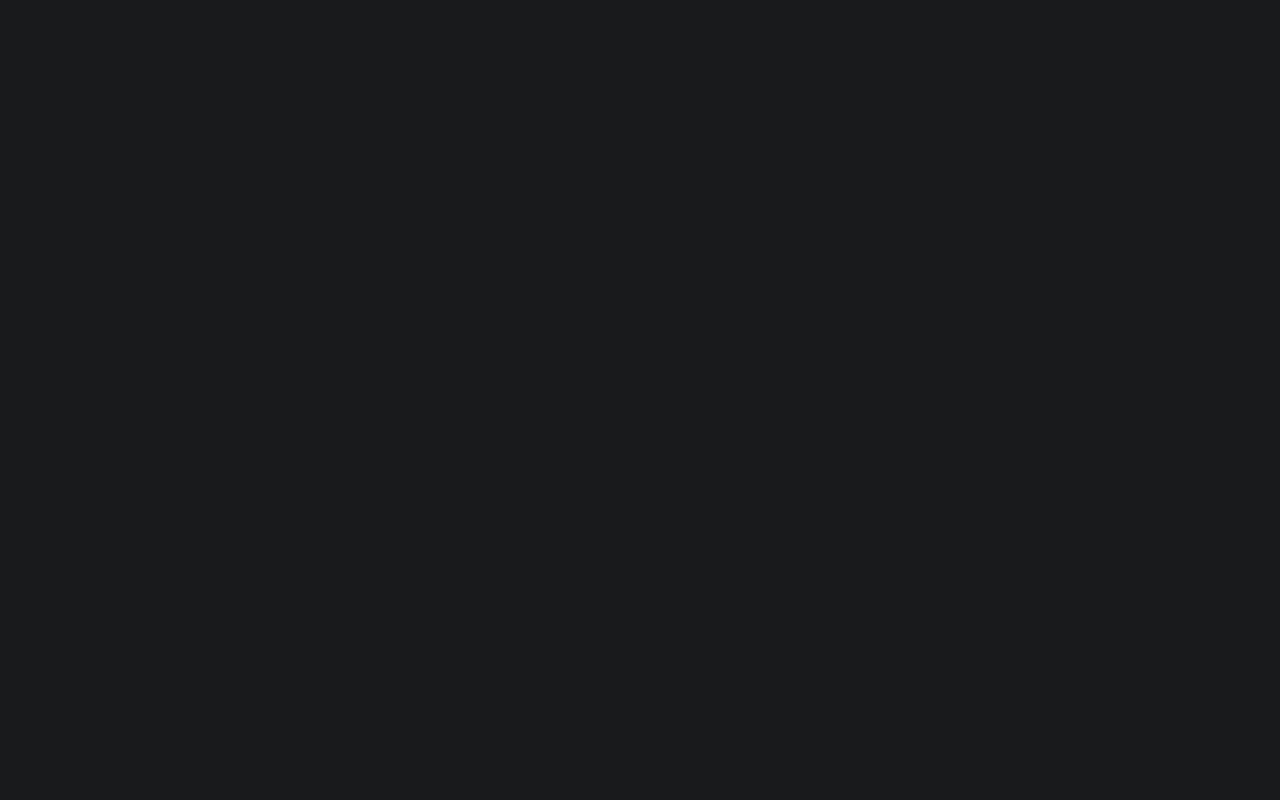
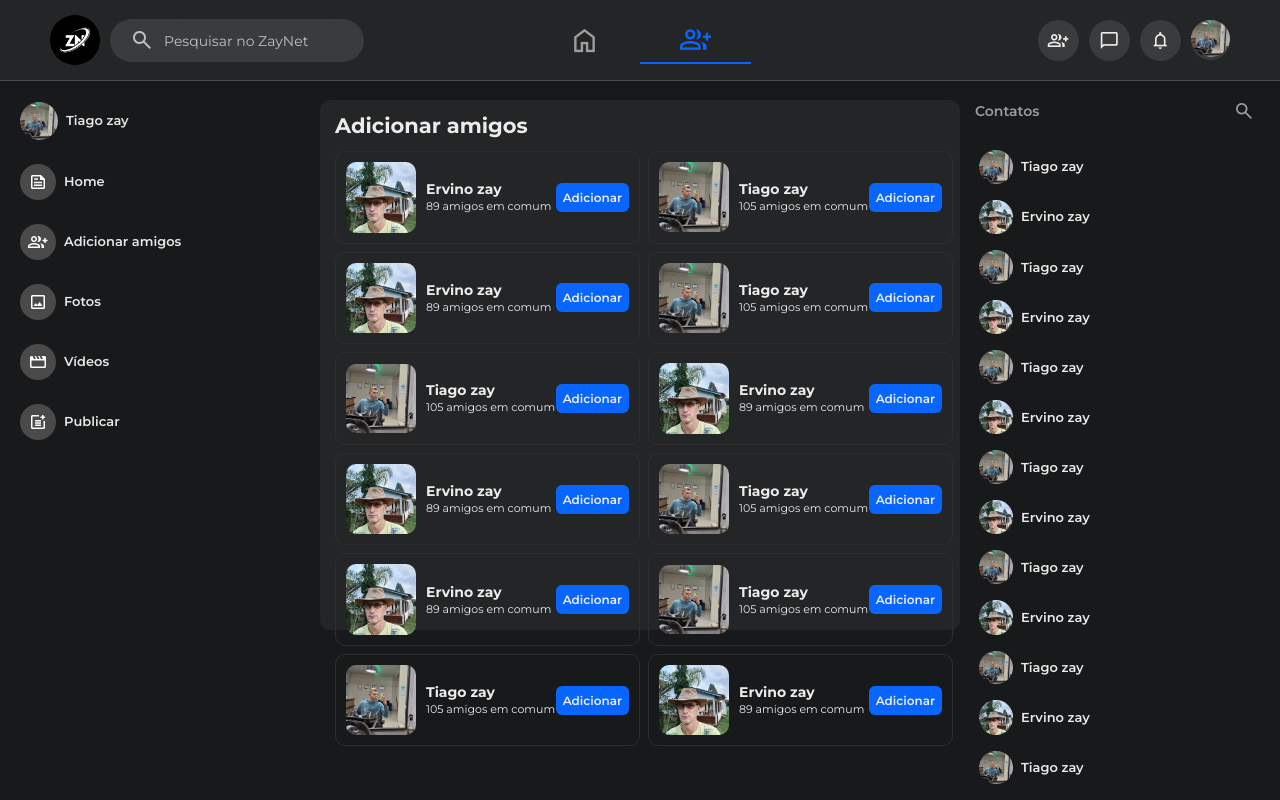
Before and after one commit to tiagozay/zaynet, a React (Create React App) app: page /adicionarAmigos in a window 1280 px wide. Before the commit this address had no page. Built offline with nearby package versions, Linux system fonts and the light colour scheme.

Commit message:
Criando página de adicionar amigos
Signed-off-by: Tiago zay <tiagozay@gmail.com>

```diff
--- a/src/components/Header/OpcoesHeader/ModalSolicitacoesDeAmizade/ModalSolicitacoesDeAmizade.css
+++ b/src/components/Header/OpcoesHeader/ModalSolicitacoesDeAmizade/ModalSolicitacoesDeAmizade.css
@@ -31,7 +31,7 @@
     font-size: 14px;
 }
 #solicitacao__informacoesPessoa__amigosEmComum{
-    font-size: 13px;
+    font-size: 12px;
 }
 #solicitacao__opcoes{
     display: flex;
--- a/src/components/Header/OpcoesHeader/index.tsx
+++ b/src/components/Header/OpcoesHeader/index.tsx
@@ -68,9 +68,9 @@ export default function OpcoesHeader() {
                     />
 
                     <OpcaoHeader
-                        nomeDoIcone='group'
+                        nomeDoIcone='group_add'
                         indicadorLayoutMobile={true}
-                        caminhoParaLinkMobile='/amigos'
+                        caminhoParaLinkMobile='/adicionarAmigos'
                     />
 
                 </>
--- a/src/components/Header/SeletorCentral/index.tsx
+++ b/src/components/Header/SeletorCentral/index.tsx
@@ -13,11 +13,11 @@ export default function SeletorCentral() {
                     className='material-symbols-outlined seletorCentralIcone'
                 >home</Link>
             </div>
-            <div className={`divLinkSeletorCentarl ${ location.pathname === '/amigos' && 'seletorCentralIconeSelecionado'}`}>
+            <div className={`divLinkSeletorCentarl ${ location.pathname === '/adicionarAmigos' && 'seletorCentralIconeSelecionado'}`}>
                 <Link
-                    to='/amigos'
+                    to='/adicionarAmigos'
                     className='material-symbols-outlined seletorCentralIcone'
-                >group</Link>
+                >group_add</Link>
             </div>
         </div>
     )
--- a/src/components/MenuEsquerdo/index.tsx
+++ b/src/components/MenuEsquerdo/index.tsx
@@ -19,13 +19,7 @@ export default function MenuEsquerdo() {
                     </Link>
                 </li>
                 <li id='menuEsquerdo__opcao'>
-                    <Link to="/amigos">
-                        <i className='material-symbols-outlined' id='menuEsquerdo__opcao__icone'>group</i>
-                        <p id="menuEsquerdo__opcao__nome">Amigos</p>
-                    </Link>
-                </li>
-                <li id='menuEsquerdo__opcao'>
-                    <Link to="">
+                    <Link to="/adicionarAmigos">
                         <i className='material-symbols-outlined' id='menuEsquerdo__opcao__icone'>group_add</i>
                         <p id="menuEsquerdo__opcao__nome">Adicionar amigos</p>
                     </Link>
--- a/src/index.tsx
+++ b/src/index.tsx
@@ -10,6 +10,7 @@ import NotificacoesParaMobile from './pages/NotificacoesParaMobile';
 import MensagensMobile from './pages/MensagensMobile';
 import SolicitacoesDeAmizadeMobile from './pages/SolicitacoesDeAmizadeMobile';
 import Amigos from './pages/Amigos';
+import AdicionarAmigos from './pages/AdicionarAmigos';
 
 const root = ReactDOM.createRoot(document.getElementById('root') as Element);
 root.render(
@@ -21,7 +22,7 @@ root.render(
             <Route path='/notificacoes' element={<NotificacoesParaMobile />} />
             <Route path='/mensagens' element={<MensagensMobile />} />
             <Route path='/solicitacoesDeAmizade' element={<SolicitacoesDeAmizadeMobile />} />
-            <Route path='/amigos' element={<Amigos />} />
+            <Route path='/adicionarAmigos' element={<AdicionarAmigos />} />
           </Route>
           <Route path='/image/:objInfoCarrosel' element={<CarrosselDeImagens />}/>
         </Routes>
--- /dev/null
+++ b/src/pages/AdicionarAmigos/AdicionarAmigos.css
@@ -0,0 +1,61 @@
+#adicionarAmigosPage{
+    box-sizing: border-box;
+    padding-left: 320px;
+    padding-right: 350px;
+    padding-bottom: 20px;
+    padding-top: 100px;
+    width: 100%;
+}
+#adicionarAmigosPage__container{
+    background-color: #242526;
+    border-radius: 10px;
+    width: 100%;
+    height: 500px;
+    padding: 15px;
+}
+#adicionarAmigosPage__titulo{
+    font-family: var(--fontePadrao);
+    font-size: 21px;
+    font-weight: bold;
+    color: rgb(236, 236, 236);
+    margin-bottom: 15px;
+}
+#adicionarAmigosPage__listaPessoas{
+    display: grid;
+    grid-template-columns: 50% 50%;
+    grid-gap: 8px;
+}
+@media( max-width: 1190px ){
+    #adicionarAmigosPage__listaPessoas{
+        grid-template-columns: 100%;
+    }
+}
+@media( max-width: 1100px ){
+    #adicionarAmigosPage{
+        padding-left: 320px;
+        padding-right: 40px;
+        padding-bottom: 20px;
+        padding-top: 100px;
+        width: 100%;
+    }
+}
+@media( max-width: 680px ){
+    #adicionarAmigosPage{
+        padding-left: 8px;
+        padding-right: 8px;
+        width: 100%;
+        box-sizing: border-box;
+    }
+    #adicionarAmigosPage__container{
+        background-color: transparent;
+        box-sizing:border-box;
+        padding: 5px;
+    }
+    #adicionarAmigosPage__titulo{
+        font-size: 20px;
+        font-weight: 600;
+        font-family: var(--fontePadrao);
+        color: white;
+        margin-bottom: 20px;
+    }
+}
--- /dev/null
+++ b/src/pages/AdicionarAmigos/PessoaParaAdicionar/PessoaParaAdicionar.css
@@ -0,0 +1,73 @@
+#adicionarAmigosPage__pessoa{
+    display: flex;
+    justify-content: space-between;
+    border: 1px rgb(46, 46, 46) solid;
+    align-items: center;
+    border-radius: 10px;
+    box-sizing: border-box;
+    padding: 10px;
+    cursor: pointer;
+}
+#pessoa__perfil{
+    width: 70px;
+    border-radius: 10px;
+}
+#adicionarAmigosPage__pessoa__container{
+    display: flex;
+}
+#pessoa__informacoesPessoa{
+    display: flex;
+    flex-direction: column;
+    justify-content: center;
+    color: rgb(236, 236, 236);
+    font-family: var(--fontePadrao);
+    margin-left: 10px;
+}
+#pessoa__informacoesPessoa__nome{
+    font-weight: bold;
+    margin-bottom: 5px;
+    font-size: 14px;
+}
+#pessoa__informacoesPessoa__amigosEmComum{
+    font-size: 11px;
+}
+#adicionarAmigosPage__pessoa__btnAdicionar{
+    background-color: #0866FF;
+    border: none;
+    outline: none;
+    font-family: var(--fontePadrao);
+    cursor: pointer;
+    padding: 7px;
+    font-size: 12px;
+    font-weight: 600;
+    border-radius: 6px;
+    color: rgb(236, 236, 236);
+}
+#adicionarAmigosPage__pessoa__msgSolicitacaoEnviada{
+    font-family: var(--fontePadrao);
+    font-size: 11px;
+    max-width: 77px;
+    color: white;
+
+}
+@media( max-width: 680px ){
+    #adicionarAmigosPage__pessoa{
+        border: 1px rgb(39, 39, 39) solid;
+        padding: 10px;
+    }
+    #pessoa__perfil{
+        width: 62px;
+    }
+    #pessoa__informacoesPessoa__nome{
+        font-size: 14px;
+        margin-bottom: 8px;
+    }
+    #pessoa__informacoesPessoa__amigosEmComum{
+        font-size: 11px;
+    }
+}
+@media( max-width: 325px ){
+    #pessoa__perfil{
+        width: 58px;
+    }
+}
--- /dev/null
+++ b/src/pages/AdicionarAmigos/PessoaParaAdicionar/index.tsx
@@ -0,0 +1,35 @@
+import React, { useState } from 'react';
+import './PessoaParaAdicionar.css';
+
+interface PessoaParaAdicionarProps{
+    perfil: string,
+    nome: string,
+    amigosEmComum: number,
+}
+
+export default function PessoaParaAdicionar({perfil, nome, amigosEmComum}: PessoaParaAdicionarProps) {
+
+    const [indicadorSolicitacaoEnviada, setIndicadorSolicitacaoEnviada] = useState(false);
+
+    function clickEnviarSolicitacao()
+    {
+        setIndicadorSolicitacaoEnviada(true);
+    }
+
+    return (
+        <li id='adicionarAmigosPage__pessoa'>
+            <div id="adicionarAmigosPage__pessoa__container">
+                <img src={perfil} alt="Perfil do usuário" id='pessoa__perfil' />
+                <div id='pessoa__informacoesPessoa'>
+                    <p id='pessoa__informacoesPessoa__nome'>{nome}</p>
+                    <p id='pessoa__informacoesPessoa__amigosEmComum'>{amigosEmComum} amigos em comum</p>
+                </div>
+            </div>
+            {
+                indicadorSolicitacaoEnviada ?
+                <p id='adicionarAmigosPage__pessoa__msgSolicitacaoEnviada'>Solicitação enviada</p> :
+                <button id="adicionarAmigosPage__pessoa__btnAdicionar" onClick={clickEnviarSolicitacao}>Adicionar</button>
+            }
+        </li>
+    )
+}
--- /dev/null
+++ b/src/pages/AdicionarAmigos/index.tsx
@@ -0,0 +1,75 @@
+import React from 'react';
+import './AdicionarAmigos.css';
+import PessoaParaAdicionar from './PessoaParaAdicionar';
+
+export default function AdicionarAmigos() {
+  return (
+    <section id="adicionarAmigosPage">
+      <div id='adicionarAmigosPage__container'>
+        <h3 id='adicionarAmigosPage__titulo'>Adicionar amigos</h3>
+        <ul id='adicionarAmigosPage__listaPessoas'>
+          <PessoaParaAdicionar
+            perfil='./imagensDinamicas/perfil2.jpg'
+            nome='Ervino zay'
+            amigosEmComum={89}
+          />
+          <PessoaParaAdicionar
+            perfil='./imagensDinamicas/perfil.jpg'
+            nome='Tiago zay'
+            amigosEmComum={105}
+          />
+          <PessoaParaAdicionar
+            perfil='./imagensDinamicas/perfil2.jpg'
+            nome='Ervino zay'
+            amigosEmComum={89}
+          />
+          <PessoaParaAdicionar
+            perfil='./imagensDinamicas/perfil.jpg'
+            nome='Tiago zay'
+            amigosEmComum={105}
+          />
+              <PessoaParaAdicionar
+            perfil='./imagensDinamicas/perfil.jpg'
+            nome='Tiago zay'
+            amigosEmComum={105}
+          />
+          <PessoaParaAdicionar
+            perfil='./imagensDinamicas/perfil2.jpg'
+            nome='Ervino zay'
+            amigosEmComum={89}
+          />
+          <PessoaParaAdicionar
+            perfil='./imagensDinamicas/perfil2.jpg'
+            nome='Ervino zay'
+            amigosEmComum={89}
+          />
+          <PessoaParaAdicionar
+            perfil='./imagensDinamicas/perfil.jpg'
+            nome='Tiago zay'
+            amigosEmComum={105}
+          />
+          <PessoaParaAdicionar
+            perfil='./imagensDinamicas/perfil2.jpg'
+            nome='Ervino zay'
+            amigosEmComum={89}
+          />
+          <PessoaParaAdicionar
+            perfil='./imagensDinamicas/perfil.jpg'
+            nome='Tiago zay'
+            amigosEmComum={105}
+          />
+              <PessoaParaAdicionar
+            perfil='./imagensDinamicas/perfil.jpg'
+            nome='Tiago zay'
+            amigosEmComum={105}
+          />
+          <PessoaParaAdicionar
+            perfil='./imagensDinamicas/perfil2.jpg'
+            nome='Ervino zay'
+            amigosEmComum={89}
+          />
+        </ul>
+      </div>
+    </section>
+  )
+}
--- a/src/pages/Amigos/Amigos.css
+++ b/src/pages/Amigos/Amigos.css
@@ -34,7 +34,7 @@
     cursor: pointer;
 }
 #amigo__perfil{
-    width: 77px;
+    width: 72px;
     border-radius: 10px;
 }
 #amigo__informacoesAmigo{
@@ -48,6 +48,7 @@
 #amigo__informacoesAmigo__nome{
     font-weight: bold;
     margin-bottom: 5px;
+    font-size: 14px;
 }
 #amigo__informacoesAmigo__amigosEmComum{
     font-size: 12px;
```
